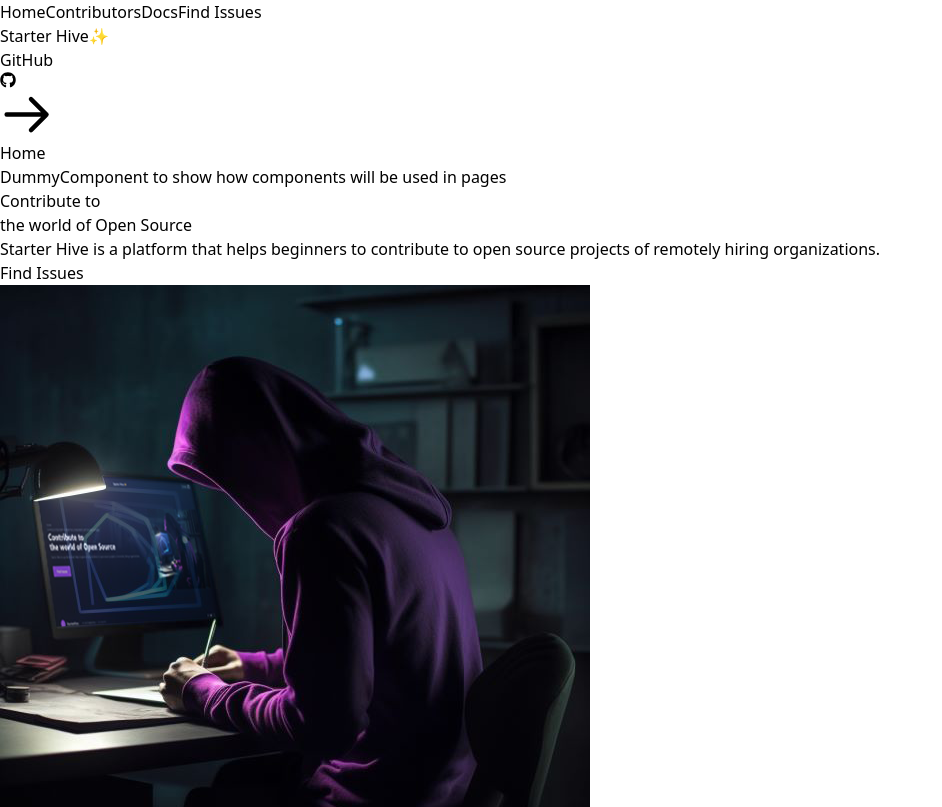
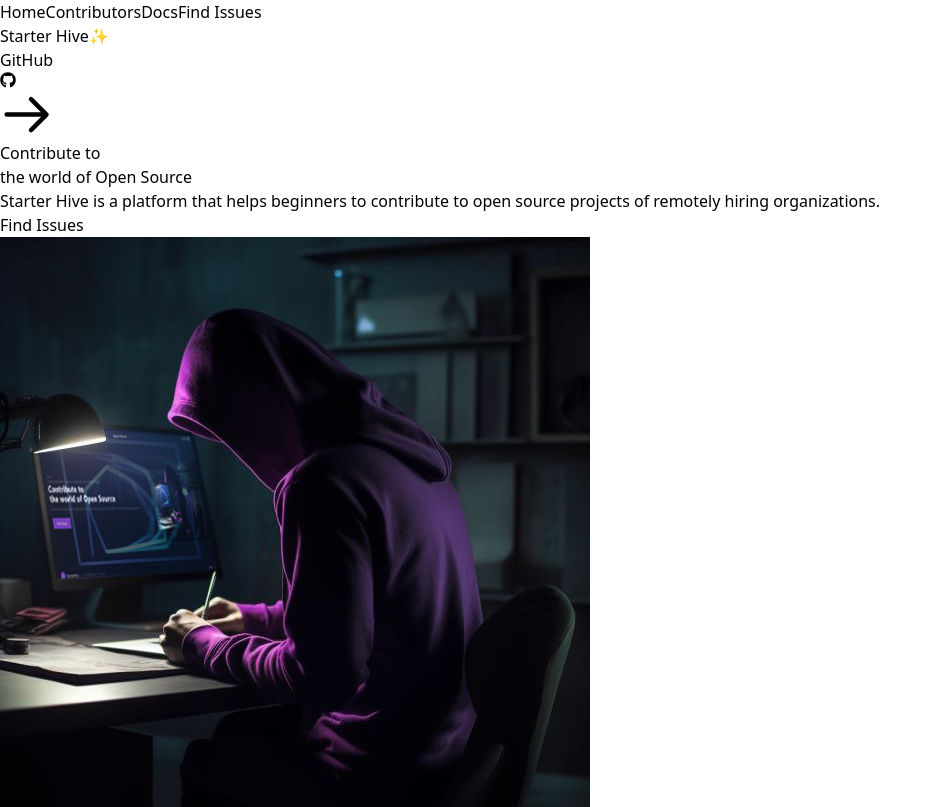
Before and after one commit to ArslanYM/StarterHive, a React (Vite) app in the folder web/: page / in a window 1280 px wide. Shown: the top 807 px of the page, without its empty margins (0-942 px from the left). Built offline with nearby package versions, Linux system fonts and the light colour scheme.

Commit message:
Fix whitespace under footer

```diff
--- a/web/src/layouts/Hero.jsx
+++ b/web/src/layouts/Hero.jsx
@@ -1,36 +1,31 @@
 // eslint-disable-next-line no-unused-vars
-import React from "react";
-import PropTypes from "prop-types";
 import heroPicture from "../assets/hero_picture.png";
 
-const Hero = ({ children }) => {
+const Hero = () => {
   return (
     <>
-      <section className="text-gray-400 bg-gray-900 body-font">
-        <div className="container mx-auto flex px-5 py-24 md:flex-row flex-col items-center">
-          <div className="lg:flex-grow md:w-1/2 lg:pr-24 md:pr-16 flex flex-col md:items-start md:text-left mb-16 md:mb-0 items-center text-center">
-            <div>{children}</div>
-            <h1 className="title-font sm:text-5xl text-4xl mb-4 font-extrabold text-white">
+      <section className="flex flex-col items-center pt-12 md:pt-0 min-h-[80vh] px-5 mx-auto text-gray-400 bg-gray-900 body-font md:flex-row">
+        <div className="flex flex-col items-center mb-16 text-center lg:flex-grow md:w-1/2 lg:pr-24 md:pr-16 md:items-start md:text-left md:mb-0">
+          <h1 className="mb-4 text-4xl font-extrabold text-white title-font sm:text-5xl">
             Contribute to
             <br className="hidden lg:inline-block" /> the world of Open Source
           </h1>
-            <p className="font-bold mb-8 leading-relaxed">
+          <p className="mb-8 font-bold leading-relaxed">
             Starter Hive is a platform that helps beginners to contribute to
             open source projects of remotely hiring organizations.
           </p>
           <div className="flex justify-center">
-              <button className="inline-flex text-white bg-purple-500 border-0 py-3 px-8 focus:outline-none hover:bg-purple-600 rounded text-lg font-bold">
+            <button className="inline-flex px-8 py-3 text-lg font-bold text-white bg-purple-500 border-0 rounded focus:outline-none hover:bg-purple-600">
               Find Issues
             </button>
           </div>
         </div>
-          <div className="lg:max-w-md lg:w-full md:w-1/2 w-5/6">
+        <div className="w-5/6 lg:max-w-md lg:w-full md:w-1/2">
           <img
             className="object-cover object-center rounded"
             alt="hero"
             src={heroPicture}
           />
-          </div>
         </div>
       </section>
     </>
@@ -38,7 +33,3 @@ const Hero = ({ children }) => {
 };
 
 export default Hero;
-
-Hero.propTypes = {
-  children: PropTypes.element.isRequired,
-};
```
Lines whose indentation alone changed are shown as unchanged.
